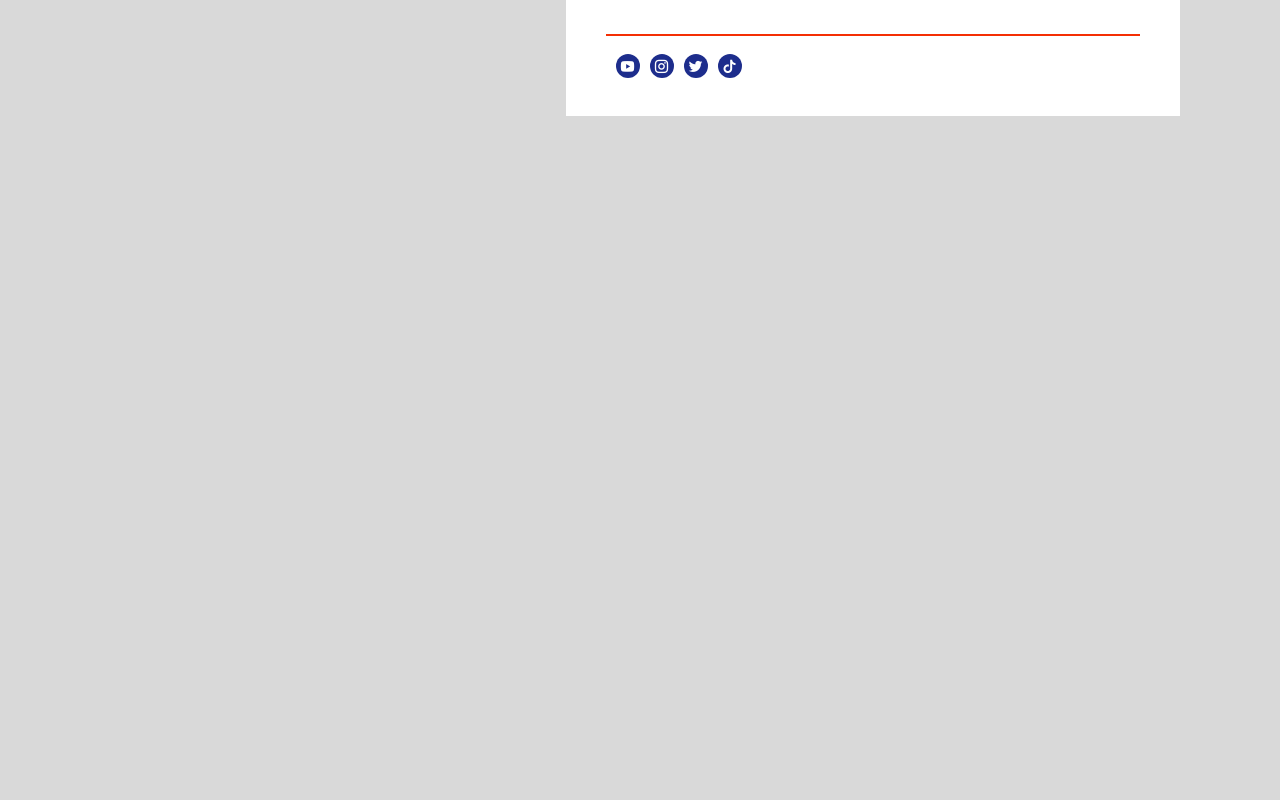
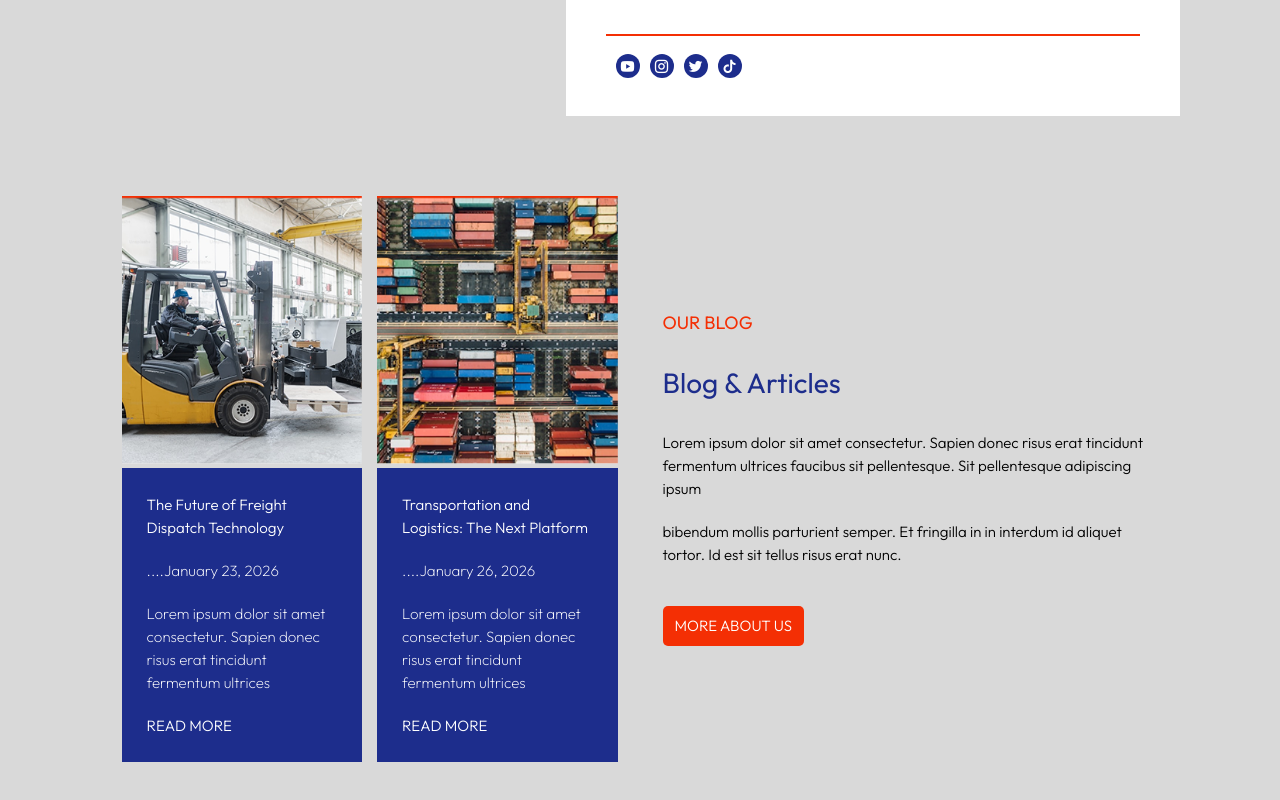
Before and after one commit to AnnCodin/Gargo-logistics, a React (Vite) app in the folder gargo-logistics/: page / in a window 1280 px wide. Shown: the part 6878-7678 px from the top of the page. Before the commit the page ends 6994 px from the top, so only its background shows below. Built offline with nearby package versions, Linux system fonts and the light colour scheme; grey boxes are pictures that could not be loaded; some icons are missing.

Commit message:
Add two blog posts

```diff
--- a/gargo-logistics/src/App.jsx
+++ b/gargo-logistics/src/App.jsx
@@ -8,6 +8,7 @@ import Services from "./Components/Services/Services.jsx";
 import Testimonials from "./Components/Testimonials/Testimonials.jsx";
 import Pages from "./Components/Pages/Pages.jsx";
 import Contact from "./Components/Contact/Contact.jsx";
+import Blog from "./Components/Blog/Blog.jsx";
 
 const App = () => {
   return (
@@ -22,6 +23,7 @@ const App = () => {
       <Title subTitle="types of goods" title="we are a safe shipper" />
       <Pages />
       <Contact />
+      <Blog />
     </div>
   );
 };
--- /dev/null
+++ b/gargo-logistics/src/Components/Blog/Blog.css
@@ -0,0 +1,61 @@
+.blog-wrapper {
+  margin: 80px auto;
+}
+.blog-content {
+  display: flex;
+  width: 90%;
+  align-items: center;
+  gap: 45px;
+  margin: auto;
+}
+.blog-right {
+  flex: 1;
+  display: flex;
+  gap: 15px;
+}
+.blog-right img {
+  width: 100%;
+}
+.blog-left {
+  flex: 1;
+}
+.blog-left h3 {
+  font-size: 28px;
+  line-height: 36px;
+  font-weight: 400;
+  color: var(--primary-color);
+  margin: 30px 0;
+}
+.blog-left p {
+  font-size: 18px;
+  line-height: 24px;
+  color: var(--secondary-color);
+}
+.blog-post {
+  background: var(--primary-color);
+  height: auto;
+  padding: 25px;
+  color: #fff;
+  width: 100%;
+}
+.blog-post h4 {
+  font-size: 15px;
+  line-height: 23px;
+  font-weight: 300;
+}
+.blog-post p {
+  font-size: 15px;
+  line-height: 23px;
+  font-weight: 200;
+  margin: 20px 0;
+}
+#blog-text {
+  font-size: 15px;
+  line-height: 23px;
+  color: #000;
+  font-weight: 300;
+  margin-bottom: 20px;
+}
+.blog-left button {
+  margin-top: 20px;
+}
--- /dev/null
+++ b/gargo-logistics/src/Components/Blog/Blog.jsx
@@ -0,0 +1,55 @@
+import React from "react";
+import "./Blog.css";
+import blog_1 from "../../assets/blog-1.png";
+import blog_2 from "../../assets/blog-2.png";
+
+const Blog = () => {
+  return (
+    <div className="blog-wrapper container">
+      <div className="blog-content">
+        <div className="blog-right">
+          <div>
+            <img src={blog_1} alt="" />
+            <div className="blog-post">
+              <h4>The Future of Freight Dispatch Technology</h4>
+              <p>....January 23, 2026</p>
+              <p>
+                Lorem ipsum dolor sit amet consectetur. Sapien donec risus erat
+                tincidunt fermentum ultrices
+              </p>
+              <h4>READ MORE</h4>
+            </div>
+          </div>
+          <div>
+            <img src={blog_2} alt="" />
+            <div className="blog-post">
+              <h4>Transportation and Logistics: The Next Platform</h4>
+              <p>....January 26, 2026</p>
+              <p>
+                Lorem ipsum dolor sit amet consectetur. Sapien donec risus erat
+                tincidunt fermentum ultrices
+              </p>
+              <h4>READ MORE</h4>
+            </div>
+          </div>
+        </div>
+        <div className="blog-left">
+          <p>OUR BLOG</p>
+          <h3>Blog & Articles</h3>
+          <p id="blog-text">
+            Lorem ipsum dolor sit amet consectetur. Sapien donec risus erat
+            tincidunt fermentum ultrices faucibus sit pellentesque. Sit
+            pellentesque adipiscing ipsum{" "}
+          </p>
+          <p id="blog-text">
+            bibendum mollis parturient semper. Et fringilla in in interdum id
+            aliquet tortor. Id est sit tellus risus erat nunc.{" "}
+          </p>
+          <button className="btn red-btn">MORE ABOUT US</button>
+        </div>
+      </div>
+    </div>
+  );
+};
+
+export default Blog;
```
Also changed, not shown: gargo-logistics/src/assets/blog-1.png (added), gargo-logistics/src/assets/blog-2.png (added).
